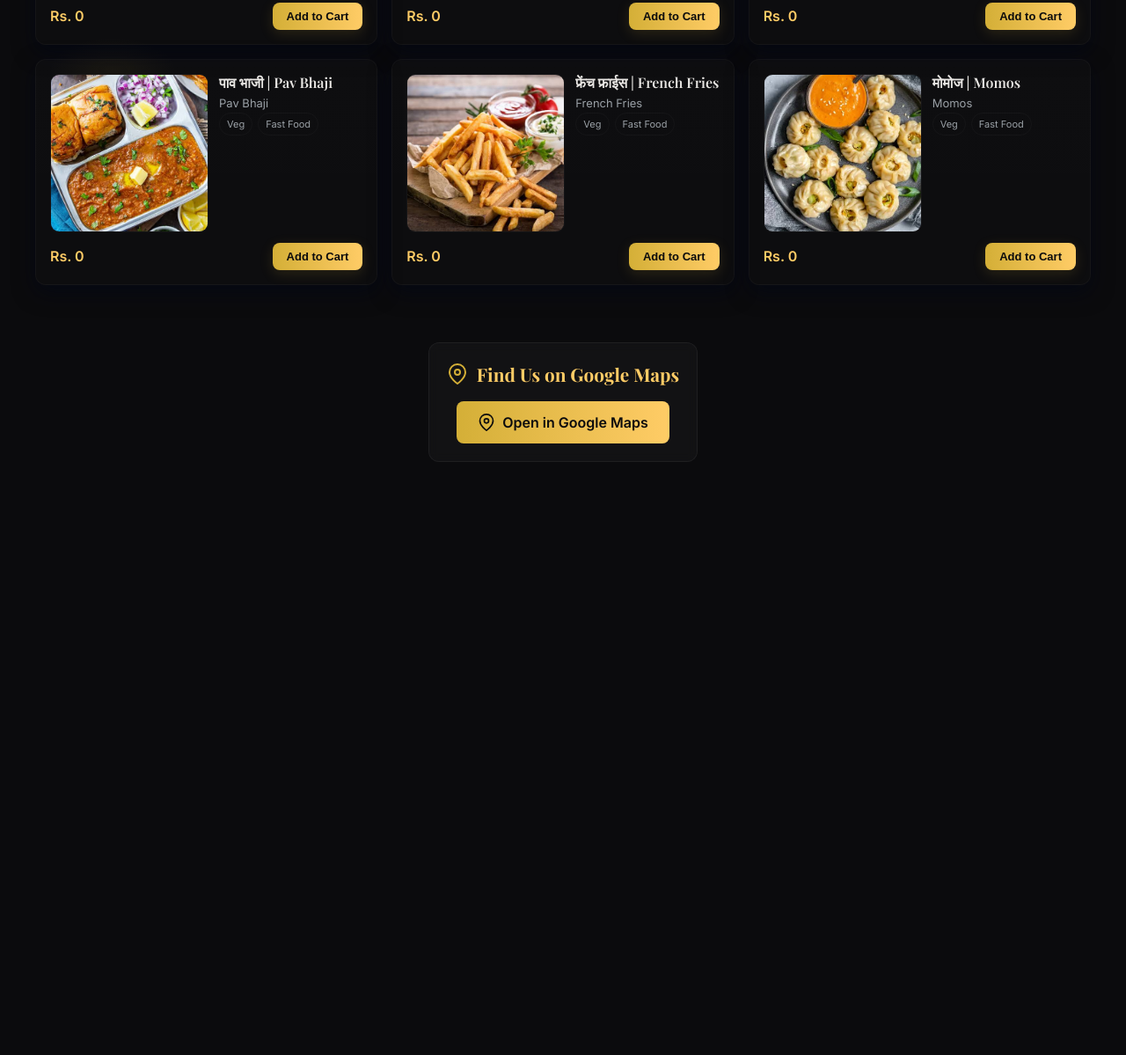
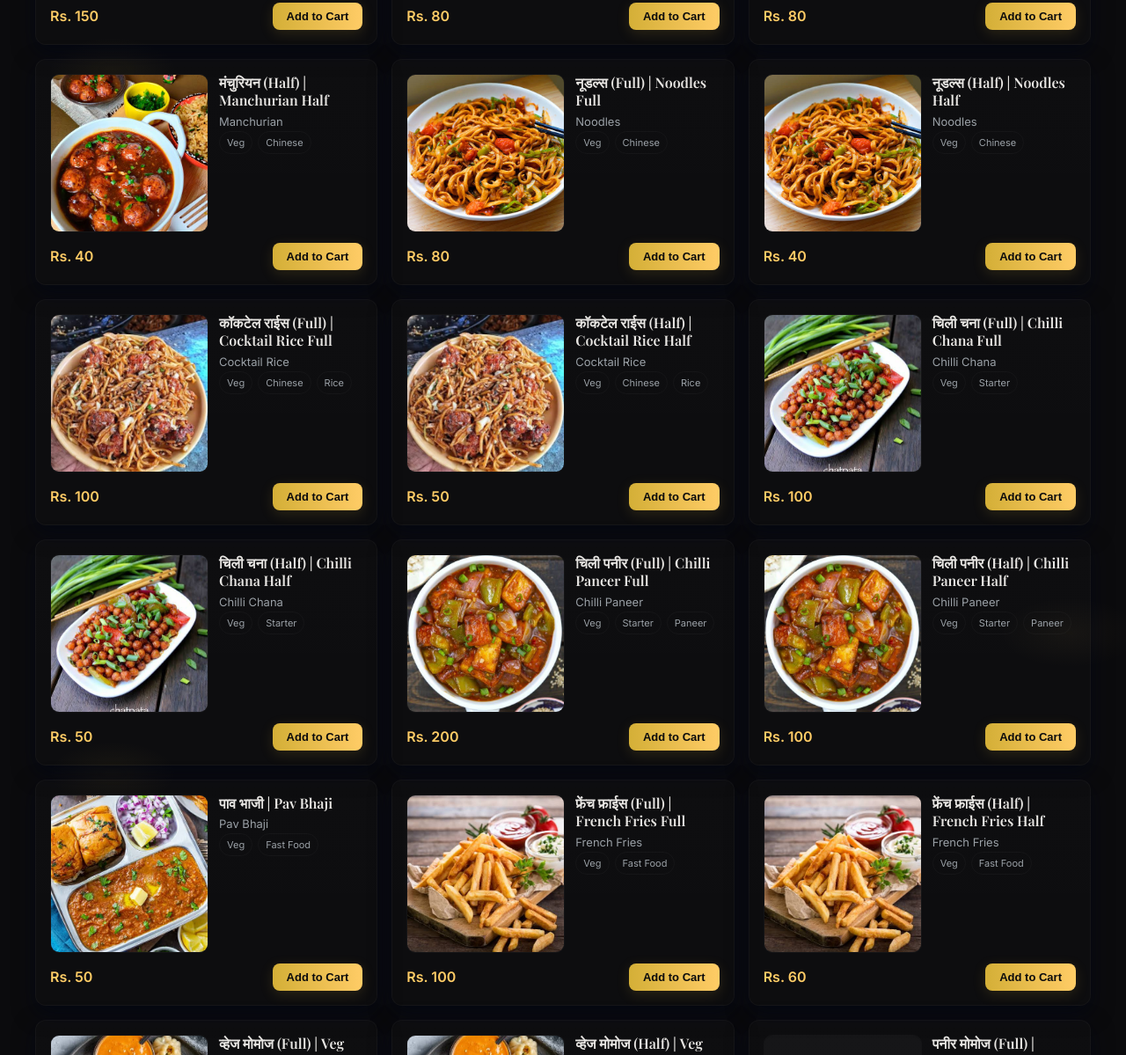
Before and after one commit to MenuSpeak/Prince-Chinese-and-Hyderabadi-biryani, a plain HTML site: page index.html in a window 1280 px wide. Shown: the part 1601-2800 px from the top of the page at 88% size. Before the commit the page ends 2146 px from the top, so only its background shows below. Drawn offline with nearby package versions, Linux system fonts and the light colour scheme.

Commit message:
Update index.html

```diff
--- a/index.html
+++ b/index.html
@@ -1397,18 +1397,58 @@ text-decoration:none;
     <script>
         // Menu Data - FIXED VERSION
         const data = [
-{"id": 1, "cat": "Popular Items", "name": "बिर्याणी | Biryani", "price": "Rs. 0", "desc": "Biryani", "tags": ["Non-Veg", "Biryani"], "img": "img/biryani.jpg"},
-{"id": 2, "cat": "Popular Items", "name": "चिकन रोस्ट | Chicken Roast", "price": "Rs. 0", "desc": "Chicken Roast", "tags": ["Non-Veg", "Chicken", "Starter"], "img": "img/chicken_roast.jpg"},
-{"id": 3, "cat": "Popular Items", "name": "चिकन राईस | Chicken Rice", "price": "Rs. 0", "desc": "Chicken Rice", "tags": ["Non-Veg", "Chinese", "Rice"], "img": "img/chicken_rice.jpg"},
-{"id": 4, "cat": "Popular Items", "name": "चिकन लॉलीपॉप | Chicken Lollipop", "price": "Rs. 0", "desc": "Chicken Lollipop", "tags": ["Non-Veg", "Chicken", "Starter"], "img": "img/chicken_lollipop.jpg"},
-{"id": 5, "cat": "Popular Items", "name": "मंचुरियन | Manchurian", "price": "Rs. 0", "desc": "Manchurian", "tags": ["Veg", "Chinese"], "img": "img/manchurian.jpg"},
-{"id": 6, "cat": "Popular Items", "name": "नूडल्स | Noodles", "price": "Rs. 0", "desc": "Noodles", "tags": ["Veg", "Chinese"], "img": "img/noodles.jpg"},
-{"id": 7, "cat": "Popular Items", "name": "कॉकटेल राईस | Cocktail Rice", "price": "Rs. 0", "desc": "Cocktail Rice", "tags": ["Veg", "Chinese", "Rice"], "img": "img/cocktail_rice.jpg"},
-{"id": 8, "cat": "Popular Items", "name": "चिली चना | Chilli Chana", "price": "Rs. 0", "desc": "Chilli Chana", "tags": ["Veg", "Starter"], "img": "img/chilli_chana.jpg"},
-{"id": 9, "cat": "Popular Items", "name": "चिली पनीर | Chilli Paneer", "price": "Rs. 0", "desc": "Chilli Paneer", "tags": ["Veg", "Starter", "Paneer"], "img": "img/chilli_paneer.jpg"},
-{"id": 10, "cat": "Popular Items", "name": "पाव भाजी | Pav Bhaji", "price": "Rs. 0", "desc": "Pav Bhaji", "tags": ["Veg", "Fast Food"], "img": "img/pav_bhaji.jpg"},
-{"id": 11, "cat": "Popular Items", "name": "फ्रेंच फ्राईस | French Fries", "price": "Rs. 0", "desc": "French Fries", "tags": ["Veg", "Fast Food"], "img": "img/french_fries.jpg"},
-{"id": 12, "cat": "Popular Items", "name": "मोमोज | Momos", "price": "Rs. 0", "desc": "Momos", "tags": ["Veg", "Fast Food"], "img": "img/momos.jpg"},
+// {"id": 1, "cat": "Popular Items", "name": "बिर्याणी | Biryani", "price": "Rs. 170/120", "desc": "Biryani", "tags": ["Non-Veg", "Biryani"], "img": "img/biryani.jpg"},
+// {"id": 2, "cat": "Popular Items", "name": "चिकन रोस्ट | Chicken Roast", "price": "Rs. 150/80", "desc": "Chicken Roast", "tags": ["Non-Veg", "Chicken", "Starter"], "img": "img/chicken_roast.jpg"},
+// {"id": 3, "cat": "Popular Items", "name": "चिकन राईस | Chicken Rice", "price": "Rs. 150/80", "desc": "Chicken Rice", "tags": ["Non-Veg", "Chinese", "Rice"], "img": "img/chicken_rice.jpg"},
+// {"id": 4, "cat": "Popular Items", "name": "चिकन लॉलीपॉप | Chicken Lollipop", "price": "Rs. 150/80", "desc": "Chicken Lollipop", "tags": ["Non-Veg", "Chicken", "Starter"], "img": "img/chicken_lollipop.jpg"},
+// {"id": 5, "cat": "Popular Items", "name": "मंचुरियन | Manchurian", "price": "Rs. 80/40", "desc": "Manchurian", "tags": ["Veg", "Chinese"], "img": "img/manchurian.jpg"},
+// {"id": 6, "cat": "Popular Items", "name": "नूडल्स | Noodles", "price": "Rs. 80/40", "desc": "Noodles", "tags": ["Veg", "Chinese"], "img": "img/noodles.jpg"},
+// {"id": 7, "cat": "Popular Items", "name": "कॉकटेल राईस | Cocktail Rice", "price": "Rs. 100/50", "desc": "Cocktail Rice", "tags": ["Veg", "Chinese", "Rice"], "img": "img/cocktail_rice.jpg"},
+// {"id": 8, "cat": "Popular Items", "name": "चिली चना | Chilli Chana", "price": "Rs. 100/50", "desc": "Chilli Chana", "tags": ["Veg", "Starter"], "img": "img/chilli_chana.jpg"},
+// {"id": 9, "cat": "Popular Items", "name": "चिली पनीर | Chilli Paneer", "price": "Rs. 200/100", "desc": "Chilli Paneer", "tags": ["Veg", "Starter", "Paneer"], "img": "img/chilli_paneer.jpg"},
+// {"id": 10, "cat": "Popular Items", "name": "पाव भाजी | Pav Bhaji", "price": "Rs. 50", "desc": "Pav Bhaji", "tags": ["Veg", "Fast Food"], "img": "img/pav_bhaji.jpg"},
+// {"id": 11, "cat": "Popular Items", "name": "फ्रेंच फ्राईस | French Fries", "price": "Rs. 100/60", "desc": "French Fries", "tags": ["Veg", "Fast Food"], "img": "img/french_fries.jpg"},
+// {"id": 12, "cat": "Popular Items", "name": "व्हेज मोमोज | Veg Momos", "price": "Rs. 100/60", "desc": "Momos", "tags": ["Veg", "Fast Food"], "img": "img/momos.jpg"},
+// {"id": 13, "cat": "Popular Items", "name": "पनीर मोमोज | Paneer Momos", "price": "Rs. 120/60", "desc": "Momos", "tags": ["Veg", "Fast Food"], "img": "img/paneer_momos.jpg"},
+
+
+{"id":1,"cat":"Popular Items","name":"बिर्याणी (Full) | Biryani Full","price":"Rs. 170","desc":"Biryani","tags":["Non-Veg","Biryani"],"img":"img/biryani.jpg"},
+{"id":2,"cat":"Popular Items","name":"बिर्याणी (Half) | Biryani Half","price":"Rs. 120","desc":"Biryani","tags":["Non-Veg","Biryani"],"img":"img/biryani.jpg"},
+
+{"id":3,"cat":"Popular Items","name":"चिकन रोस्ट (Full) | Chicken Roast Full","price":"Rs. 150","desc":"Chicken Roast","tags":["Non-Veg","Chicken","Starter"],"img":"img/chicken_roast.jpg"},
+{"id":4,"cat":"Popular Items","name":"चिकन रोस्ट (Half) | Chicken Roast Half","price":"Rs. 80","desc":"Chicken Roast","tags":["Non-Veg","Chicken","Starter"],"img":"img/chicken_roast.jpg"},
+
+{"id":5,"cat":"Popular Items","name":"चिकन राईस (Full) | Chicken Rice Full","price":"Rs. 150","desc":"Chicken Rice","tags":["Non-Veg","Chinese","Rice"],"img":"img/chicken_rice.jpg"},
+{"id":6,"cat":"Popular Items","name":"चिकन राईस (Half) | Chicken Rice Half","price":"Rs. 80","desc":"Chicken Rice","tags":["Non-Veg","Chinese","Rice"],"img":"img/chicken_rice.jpg"},
+
+{"id":7,"cat":"Popular Items","name":"चिकन लॉलीपॉप (Full) | Chicken Lollipop Full","price":"Rs. 150","desc":"Chicken Lollipop","tags":["Non-Veg","Chicken","Starter"],"img":"img/chicken_lollipop.jpg"},
+{"id":8,"cat":"Popular Items","name":"चिकन लॉलीपॉप (Half) | Chicken Lollipop Half","price":"Rs. 80","desc":"Chicken Lollipop","tags":["Non-Veg","Chicken","Starter"],"img":"img/chicken_lollipop.jpg"},
+
+{"id":9,"cat":"Popular Items","name":"मंचुरियन (Full) | Manchurian Full","price":"Rs. 80","desc":"Manchurian","tags":["Veg","Chinese"],"img":"img/manchurian.jpg"},
+{"id":10,"cat":"Popular Items","name":"मंचुरियन (Half) | Manchurian Half","price":"Rs. 40","desc":"Manchurian","tags":["Veg","Chinese"],"img":"img/manchurian.jpg"},
+
+{"id":11,"cat":"Popular Items","name":"नूडल्स (Full) | Noodles Full","price":"Rs. 80","desc":"Noodles","tags":["Veg","Chinese"],"img":"img/noodles.jpg"},
+{"id":12,"cat":"Popular Items","name":"नूडल्स (Half) | Noodles Half","price":"Rs. 40","desc":"Noodles","tags":["Veg","Chinese"],"img":"img/noodles.jpg"},
+
+{"id":13,"cat":"Popular Items","name":"कॉकटेल राईस (Full) | Cocktail Rice Full","price":"Rs. 100","desc":"Cocktail Rice","tags":["Veg","Chinese","Rice"],"img":"img/cocktail_rice.jpg"},
+{"id":14,"cat":"Popular Items","name":"कॉकटेल राईस (Half) | Cocktail Rice Half","price":"Rs. 50","desc":"Cocktail Rice","tags":["Veg","Chinese","Rice"],"img":"img/cocktail_rice.jpg"},
+
+{"id":15,"cat":"Popular Items","name":"चिली चना (Full) | Chilli Chana Full","price":"Rs. 100","desc":"Chilli Chana","tags":["Veg","Starter"],"img":"img/chilli_chana.jpg"},
+{"id":16,"cat":"Popular Items","name":"चिली चना (Half) | Chilli Chana Half","price":"Rs. 50","desc":"Chilli Chana","tags":["Veg","Starter"],"img":"img/chilli_chana.jpg"},
+
+{"id":17,"cat":"Popular Items","name":"चिली पनीर (Full) | Chilli Paneer Full","price":"Rs. 200","desc":"Chilli Paneer","tags":["Veg","Starter","Paneer"],"img":"img/chilli_paneer.jpg"},
+{"id":18,"cat":"Popular Items","name":"चिली पनीर (Half) | Chilli Paneer Half","price":"Rs. 100","desc":"Chilli Paneer","tags":["Veg","Starter","Paneer"],"img":"img/chilli_paneer.jpg"},
+
+{"id":19,"cat":"Popular Items","name":"पाव भाजी | Pav Bhaji","price":"Rs. 50","desc":"Pav Bhaji","tags":["Veg","Fast Food"],"img":"img/pav_bhaji.jpg"},
+
+{"id":20,"cat":"Popular Items","name":"फ्रेंच फ्राईस (Full) | French Fries Full","price":"Rs. 100","desc":"French Fries","tags":["Veg","Fast Food"],"img":"img/french_fries.jpg"},
+{"id":21,"cat":"Popular Items","name":"फ्रेंच फ्राईस (Half) | French Fries Half","price":"Rs. 60","desc":"French Fries","tags":["Veg","Fast Food"],"img":"img/french_fries.jpg"},
+
+{"id":22,"cat":"Popular Items","name":"व्हेज मोमोज (Full) | Veg Momos Full","price":"Rs. 100","desc":"Momos","tags":["Veg","Fast Food"],"img":"img/momos.jpg"},
+{"id":23,"cat":"Popular Items","name":"व्हेज मोमोज (Half) | Veg Momos Half","price":"Rs. 60","desc":"Momos","tags":["Veg","Fast Food"],"img":"img/momos.jpg"},
+
+{"id":24,"cat":"Popular Items","name":"पनीर मोमोज (Full) | Paneer Momos Full","price":"Rs. 120","desc":"Momos","tags":["Veg","Fast Food"],"img":"img/paneer_momos.jpg"},
+{"id":25,"cat":"Popular Items","name":"पनीर मोमोज (Half) | Paneer Momos Half","price":"Rs. 60","desc":"Momos","tags":["Veg","Fast Food"],"img":"img/paneer_momos.jpg"},
 
     ];
 
```
